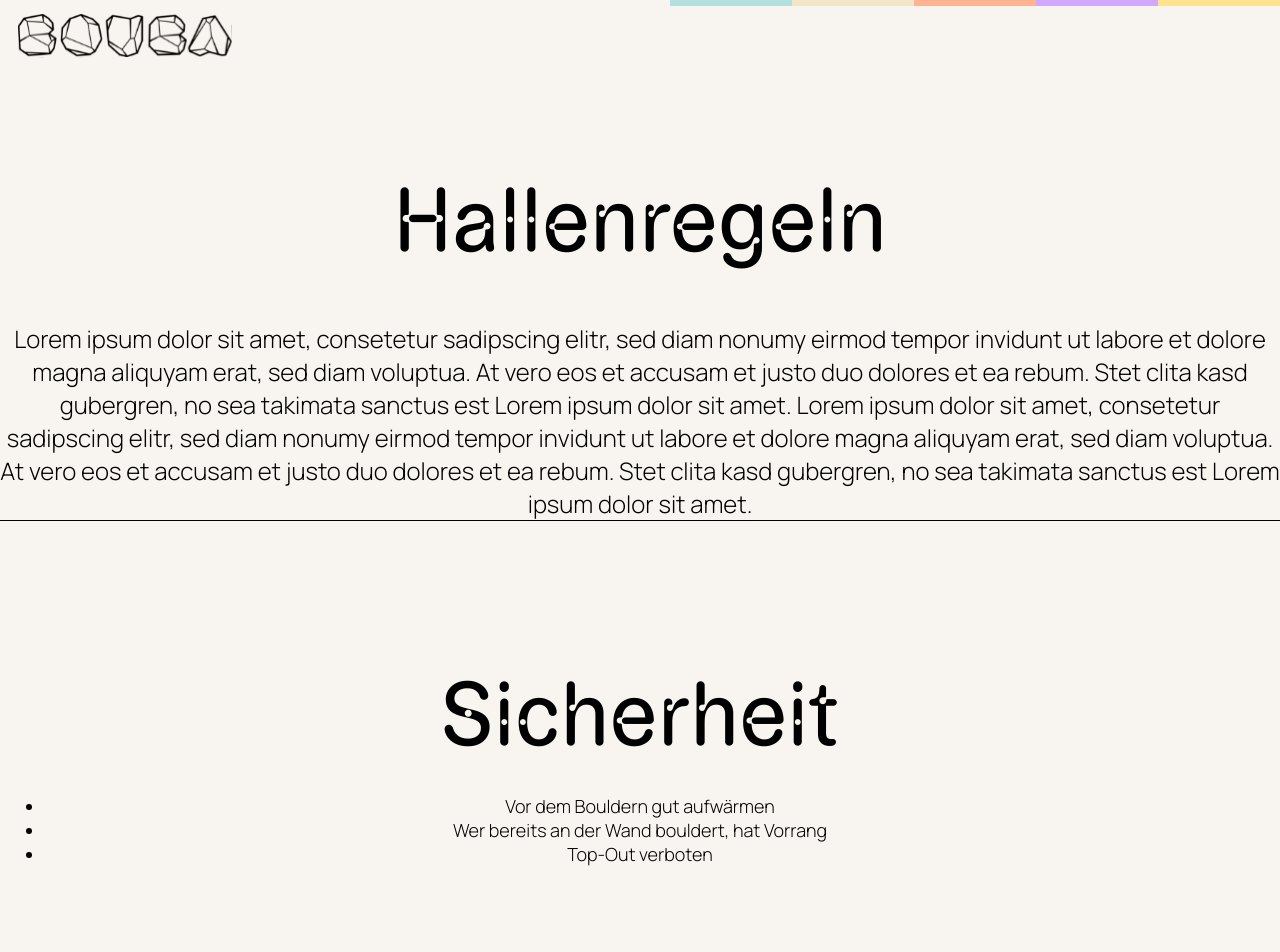
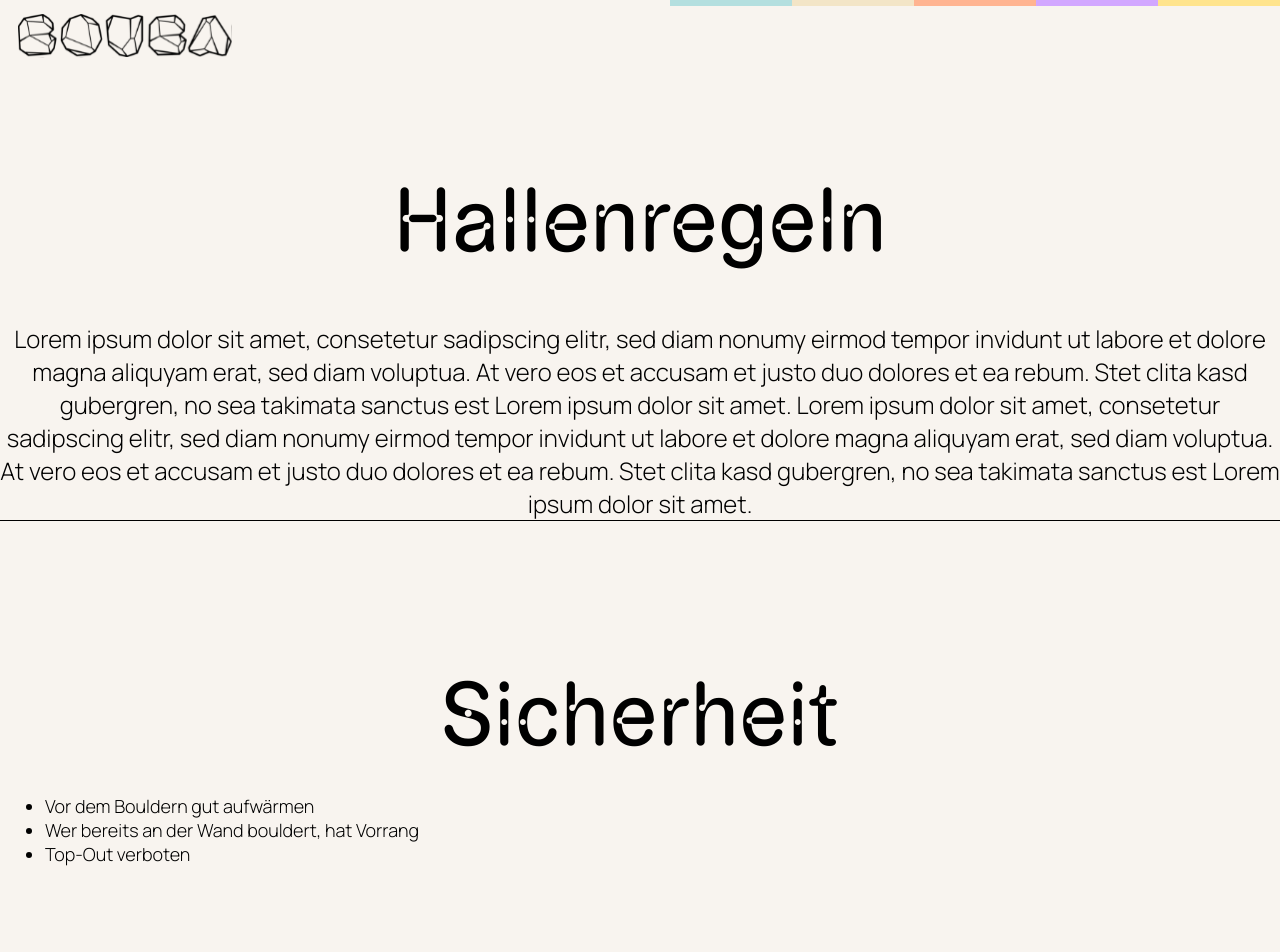
Before and after one commit to escodebar/boulder-baden.ch, a Vue app: page /hallenregeln in a window 1280 px wide. Shown: the top 952 px of the page. Built offline with nearby package versions, Linux system fonts and the light colour scheme.

Commit message:
Add navigation to bottom of "Neu Hier"

```diff
--- a/src/pages/Hallenregeln.vue
+++ b/src/pages/Hallenregeln.vue
@@ -47,3 +47,9 @@
     </ul>
   </section>
 </template>
+
+<style scoped>
+li {
+  text-align: left;
+}
+</style>
--- a/src/pages/NeuHier.vue
+++ b/src/pages/NeuHier.vue
@@ -69,7 +69,13 @@
       Zu den Hallenregeln
     </RouterLink>
   </section>
+
+  <Navigation />
 </template>
+
+<script setup lang="ts">
+import Navigation from "@/components/Navigation.vue";
+</script>
 
 <style scoped>
 li {
```
